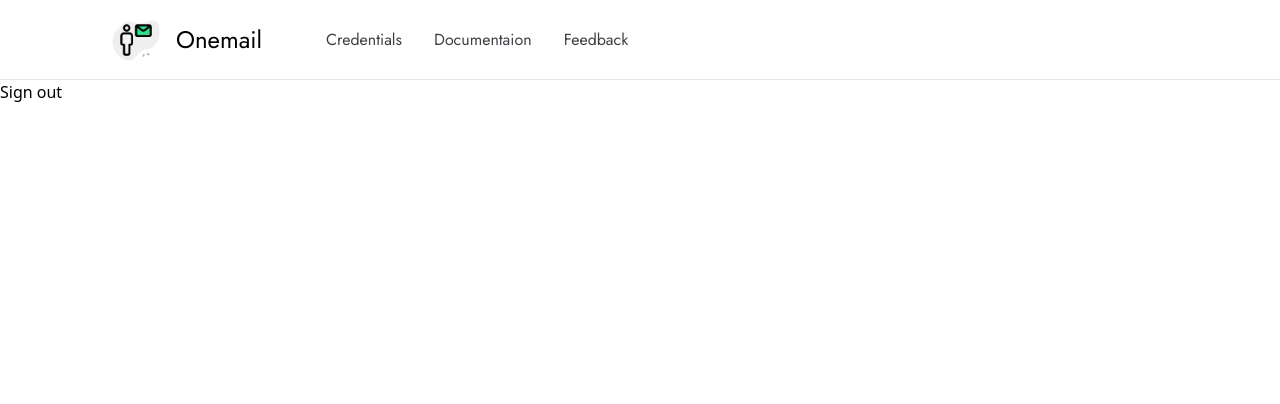
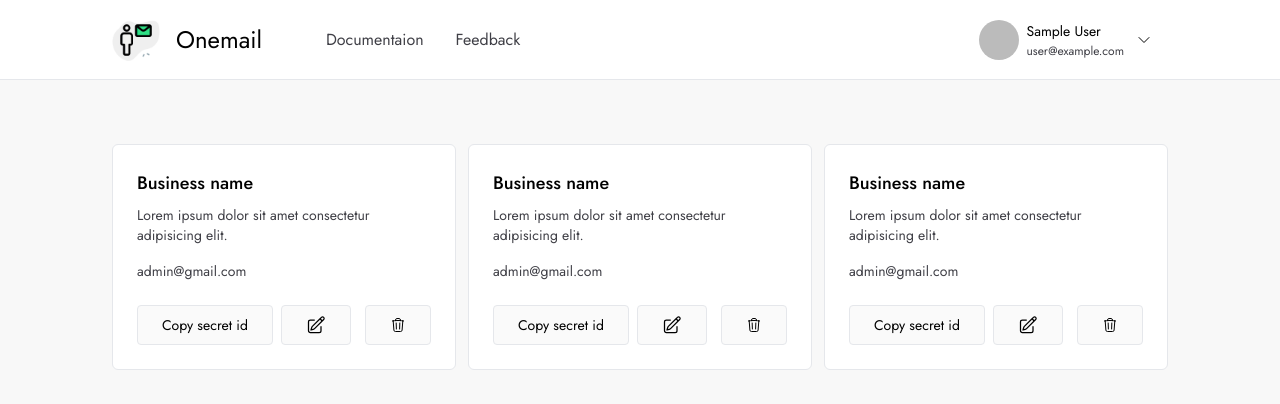
Before and after one commit to priyangsubanerjee/onemail, a Next.js app: page /dashboard in a window 1280 px wide. Shown: the top 404 px of the page. Built offline with nearby package versions, Linux system fonts and the light colour scheme; no server answers; sample sign-in values are in the browser's storage.

Commit message:
dashboard

```diff
--- /dev/null
+++ b/components/Credential.jsx
@@ -0,0 +1,52 @@
+import React from "react";
+
+function Credential() {
+  return (
+    <div className="bg-white border rounded-md p-6 font-jost">
+      <h1 className="text-lg font-medium">Business name</h1>
+      <p className="text-sm mt-2 text-zinc-700">
+        Lorem ipsum dolor sit amet consectetur adipisicing elit.
+      </p>
+      <p className="text-sm mt-4 text-zinc-700">admin@gmail.com</p>
+      <div className="mt-6 flex items-center">
+        <button className="text-sm h-10 px-6 border rounded bg-zinc-50">
+          Copy secret id
+        </button>
+        <button className="ml-2 text-sm h-10 px-6 border rounded bg-zinc-50">
+          <svg
+            xmlns="http://www.w3.org/2000/svg"
+            fill="none"
+            viewBox="0 0 24 24"
+            stroke-width="1.5"
+            stroke="currentColor"
+            class="w-5 h-5"
+          >
+            <path
+              stroke-linecap="round"
+              stroke-linejoin="round"
+              d="M16.862 4.487l1.687-1.688a1.875 1.875 0 112.652 2.652L10.582 16.07a4.5 4.5 0 01-1.897 1.13L6 18l.8-2.685a4.5 4.5 0 011.13-1.897l8.932-8.931zm0 0L19.5 7.125M18 14v4.75A2.25 2.25 0 0115.75 21H5.25A2.25 2.25 0 013 18.75V8.25A2.25 2.25 0 015.25 6H10"
+            />
+          </svg>
+        </button>
+        <button className="ml-auto text-sm h-10 px-6 border rounded bg-zinc-50">
+          <svg
+            xmlns="http://www.w3.org/2000/svg"
+            fill="none"
+            viewBox="0 0 24 24"
+            stroke-width="1.5"
+            stroke="currentColor"
+            class="w-4 h-4"
+          >
+            <path
+              stroke-linecap="round"
+              stroke-linejoin="round"
+              d="M14.74 9l-.346 9m-4.788 0L9.26 9m9.968-3.21c.342.052.682.107 1.022.166m-1.022-.165L18.16 19.673a2.25 2.25 0 01-2.244 2.077H8.084a2.25 2.25 0 01-2.244-2.077L4.772 5.79m14.456 0a48.108 48.108 0 00-3.478-.397m-12 .562c.34-.059.68-.114 1.022-.165m0 0a48.11 48.11 0 013.478-.397m7.5 0v-.916c0-1.18-.91-2.164-2.09-2.201a51.964 51.964 0 00-3.32 0c-1.18.037-2.09 1.022-2.09 2.201v.916m7.5 0a48.667 48.667 0 00-7.5 0"
+            />
+          </svg>
+        </button>
+      </div>
+    </div>
+  );
+}
+
+export default Credential;
--- a/components/Navbar.jsx
+++ b/components/Navbar.jsx
@@ -6,20 +6,19 @@ function Navbar() {
   const session = useSession();
 
   return (
-    <div className="font-jost">
+    <div className="font-jost bg-white">
       <nav className="h-20 flex items-center px-5 lg:px-28 bg-white border-b">
         <div className="flex items-center space-x-4">
           <img src="/logo.png" className="h-12" alt="" />
           <h1 className="text-xl lg:text-2xl">Onemail</h1>
         </div>
         <ul className="hidden lg:flex items-center ml-16 text-zinc-700 space-x-8">
-          <li>
-            {session.status == "authenticated" ? (
-              <a href="">Credentials</a>
-            ) : (
+          {session.status == "unauthenticated" && (
+            <li>
+              {" "}
               <a href="">Home</a>
-            )}
-          </li>
+            </li>
+          )}
           <li>
             <a href="">Documentaion</a>
           </li>
@@ -29,7 +28,33 @@ function Navbar() {
         </ul>
         <div className="ml-auto">
           {session.status == "authenticated" ? (
-            <div></div>
+            <div className="flex items-center cursor-pointer hover:bg-zinc-100 px-4 py-2 rounded-md">
+              <img
+                className="h-10 w-10 rounded-full object-cover"
+                src={session.data.user.image}
+                alt=""
+              />
+              <div className="ml-2 hidden lg:block">
+                <p className="text-sm">{session.data.user.name}</p>
+                <p className="text-xs text-zinc-700 mt-[2px]">
+                  {session.data.user.email}
+                </p>
+              </div>
+              <svg
+                xmlns="http://www.w3.org/2000/svg"
+                fill="none"
+                viewBox="0 0 24 24"
+                stroke-width="1.5"
+                stroke="currentColor"
+                class="w-4 h-4 ml-3"
+              >
+                <path
+                  stroke-linecap="round"
+                  stroke-linejoin="round"
+                  d="M19.5 8.25l-7.5 7.5-7.5-7.5"
+                />
+              </svg>
+            </div>
           ) : (
             <button
               onClick={() => signIn("google")}
@@ -42,9 +67,12 @@ function Navbar() {
       </nav>
       <div>
         <ul className="flex lg:hidden items-center p-3 justify-center border-b text-zinc-700 space-x-8">
-          <li>
-            <a href="">Home</a>
-          </li>
+          {session.status == "unauthenticated" && (
+            <li>
+              {" "}
+              <a href="">Home</a>
+            </li>
+          )}
           <li>
             <a href="">Documentaion</a>
           </li>
--- a/pages/dashboard.jsx
+++ b/pages/dashboard.jsx
@@ -2,6 +2,7 @@ import React from "react";
 import { signIn, signOut } from "next-auth/react";
 import { getServerSession } from "next-auth/next";
 import { authOptions } from "pages/api/auth/[...nextauth]";
+import Credential from "@/components/Credential";
 
 export async function getServerSideProps(context) {
   const session = await getServerSession(context.req, context.res, authOptions);
@@ -24,8 +25,12 @@ export async function getServerSideProps(context) {
 
 function Dashboard() {
   return (
-    <div>
-      <button onClick={() => signOut()}>Sign out</button>
+    <div className="lg:px-28 lg:py-16 px-6 py-7 font-jost">
+      <div className="grid grid-cols-1 lg:grid-cols-3 gap-3">
+        <Credential />
+        <Credential />
+        <Credential />
+      </div>
     </div>
   );
 }
--- a/pages/index.jsx
+++ b/pages/index.jsx
@@ -26,7 +26,7 @@ export async function getServerSideProps(context) {
 
 export default function Home() {
   return (
-    <main className="font-jost">
+    <main className="font-jost bg-white">
       <div className="lg:px-28 px-6 py-16 lg:py-28 text-center">
         <h1 className="lg:text-4xl text-xl font-semibold">
           The only email API you&apos;ll ever need
--- a/styles/globals.css
+++ b/styles/globals.css
@@ -4,6 +4,10 @@
 @tailwind components;
 @tailwind utilities;
 
+body {
+  background: rgb(248, 248, 248);
+}
+
 li:hover {
   text-decoration: underline;
 }
```
